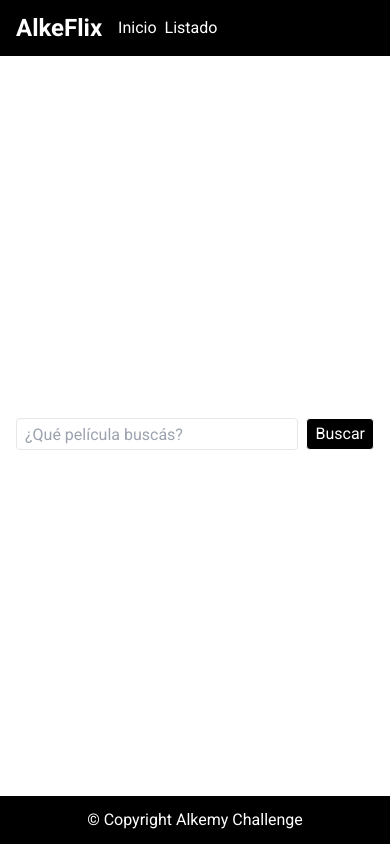
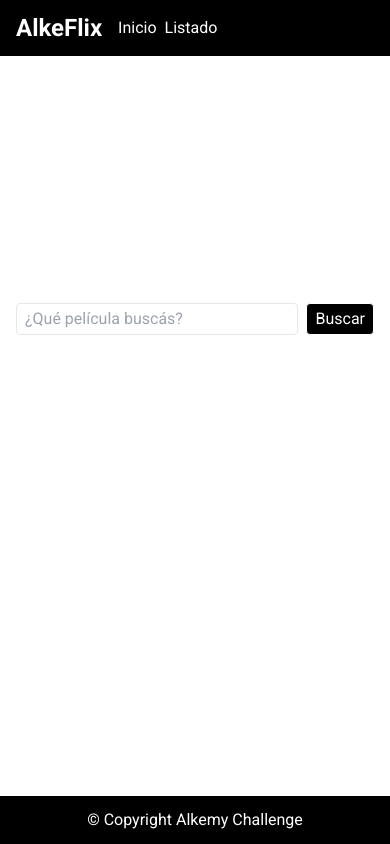
Before and after one commit to brianlagranda/alkemy-challenge-moviedb, a React (Vite) app: page /resultados in a window 390 px wide. Built offline with nearby package versions, Linux system fonts and the light colour scheme; sample sign-in values are in the browser's storage.

Commit message:
chore: Fix responsive styles

```diff
--- a/src/App.tsx
+++ b/src/App.tsx
@@ -10,15 +10,12 @@ import Buscador from './components/Buscador';
 function App() {
     return (
         <BrowserRouter>
-            <div className="flex h-screen select-none flex-col justify-between">
+            <div className="flex h-dvh select-none flex-col justify-between">
                 <Header />
-                <div className="">
                 <Routes>
                     <Route
                         path="/"
-                            element={
-                                <Login target={''} email={''} password={''} />
-                            }
+                        element={<Login target={''} email={''} password={''} />}
                     ></Route>
                     <Route
                         path="/listado"
@@ -40,7 +37,6 @@ function App() {
                         }
                     ></Route>
                 </Routes>
-                </div>
                 <Footer />
             </div>
         </BrowserRouter>
--- a/src/components/Buscador.tsx
+++ b/src/components/Buscador.tsx
@@ -30,7 +30,7 @@ const Buscador = () => {
     return (
         <form
             onSubmit={submitHandler}
-            className="flex w-full items-center justify-center gap-2 px-4 pt-4"
+            className="flex w-full flex-row items-center justify-center gap-2 px-4 pt-4"
         >
             <label className="w-full xs:w-2/3 md:w-1/2 lg:w-1/3">
                 <input
@@ -41,7 +41,7 @@ const Buscador = () => {
                 ></input>
             </label>
             <button
-                className="h-8 rounded border border-white bg-black px-2 text-white hover:bg-white hover:font-bold hover:text-black"
+                className="h-8 rounded border border-white bg-black px-2 text-white hover:border hover:border-black hover:bg-white hover:font-bold hover:text-black active:bg-black/80 active:text-white"
                 type="submit"
             >
                 Buscar
--- a/src/components/Detalle.tsx
+++ b/src/components/Detalle.tsx
@@ -29,12 +29,12 @@ const Detalle = () => {
             )}
             {movie && (
                 <>
-                    <div className="lg:grid-cols-[1fr, 2fr] lg:grid lg:grid-rows-[1fr,100%] xl:mx-auto xl:w-[80%] xl:rounded xl:border xl:border-emerald-200 xl:shadow-xl xl:shadow-emerald-100">
+                    <div className="lg:grid-cols-[1fr, 2fr] h-fit lg:m-8 lg:mx-auto lg:grid lg:w-[80%] lg:grid-rows-[1fr,100%] lg:rounded-lg lg:shadow-xl lg:shadow-emerald-100 xl:mx-auto">
                         <img
                             src={`https://image.tmdb.org/t/p/w500/${movie.poster_path}`}
-                            className="mx-auto xs:pt-4 lg:row-span-2 lg:row-start-1 lg:mx-0 lg:pt-0"
+                            className="mx-auto xs:pt-4 lg:row-span-2 lg:row-start-1 lg:mx-0 lg:rounded-lg lg:rounded-tr-none lg:pt-0"
                         ></img>
-                        <h2 className="my-4 bg-emerald-600 p-4 text-center text-2xl font-bold text-white lg:col-start-2 lg:row-start-1 lg:mx-auto lg:my-0 lg:w-full lg:items-center lg:p-0">
+                        <h2 className="my-4 bg-emerald-600 p-4 text-center text-2xl font-bold text-white lg:col-start-2 lg:row-start-1 lg:mx-auto lg:my-0 lg:w-full lg:items-center lg:rounded-tr-lg lg:p-0">
                             {movie.title}
                         </h2>
                         <div className="flex flex-col gap-4 p-2 lg:col-start-2 lg:row-start-2 lg:p-4">
```
Lines whose indentation alone changed are shown as unchanged.
